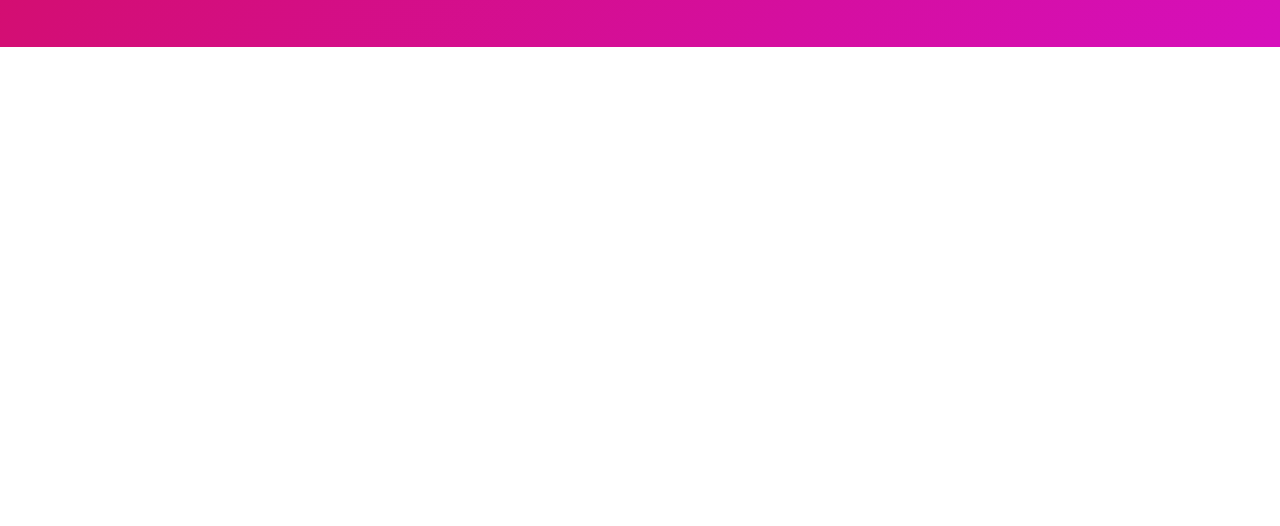
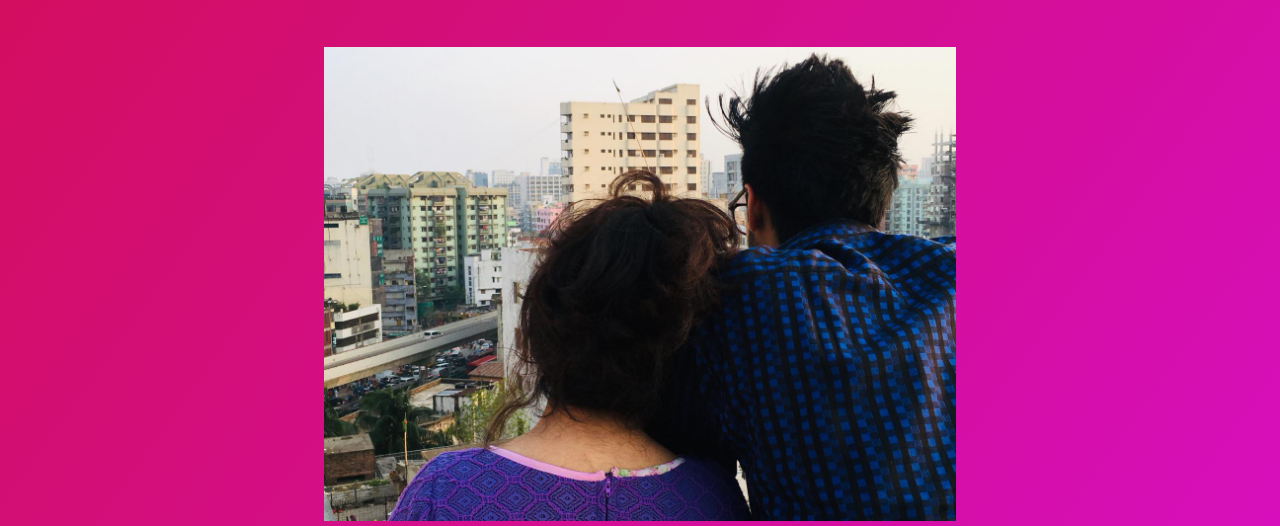
Before and after one commit to Rafff-byte/love, a plain HTML site: page index.html in a window 1280 px wide. Shown: the part 1251-1777 px from the top of the page. Before the commit the page ends 1298 px from the top, so only its background shows below. Drawn offline with Linux system fonts and the light colour scheme; files whose address does not match are found by name.

Commit message:
picture added

```diff
--- a/index.css
+++ b/index.css
@@ -36,3 +36,9 @@ h2 {
   font-style: italic;
   color-scheme: top left, white blue;
 }
+.center {
+  display: block;
+  margin-left: auto;
+  margin-right: auto;
+  width: 50%;
+}
--- a/index.html
+++ b/index.html
@@ -21,7 +21,9 @@
        <h3>
            "24/09/2015" the Special  day of my Life
        </h3>
+       <img src="C:\projects\love\love.jpeg" alt="" class="center">
        <script src="index.js"></script>
+
 
 
 
```
Also changed, not shown: cycle.jpg (added), love.jpeg (added).
